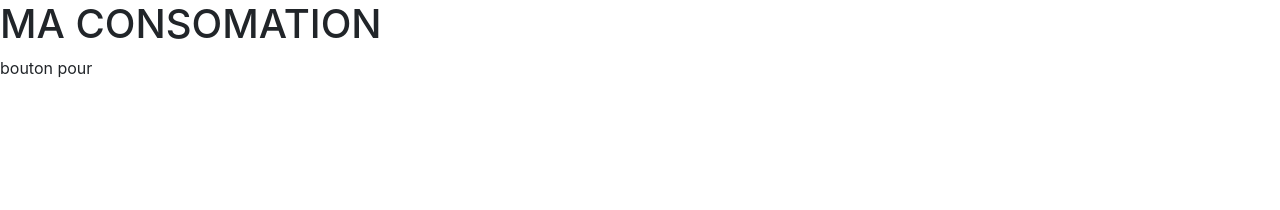
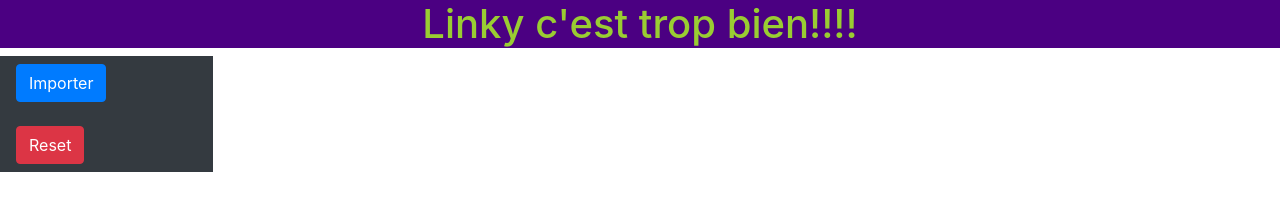
Before and after one commit to CazabetLyon1/Linky2018Autumn, a plain HTML site: page index.html in a window 1280 px wide. Drawn offline with nearby package versions, Linux system fonts and the light colour scheme.

Commit message:
MAJ Html et css

```diff
--- /dev/null
+++ b/format.css
@@ -0,0 +1,10 @@
+.bg-header{
+	background-color:#4b0082;
+	color:#9acd32;
+	text-align: center;
+	padding-bottom: 0px;
+}
+
+.navbar{
+	padding-top: 0px;
+}
--- a/index.html
+++ b/index.html
@@ -1,27 +1,45 @@
-<!DOCTYPE html>
-<html lang="fr">
+<!doctype html>
+<html lang="en">
 <head>
   <!-- Required meta tags -->
   <meta charset="utf-8">
   <meta name="viewport" content="width=device-width, initial-scale=1, shrink-to-fit=no">
 
+    <!-- Custom CSS -->
+  <link rel="stylesheet" href="./format.css">
+
   <!-- Bootstrap CSS -->
   <link rel="stylesheet" href="https://stackpath.bootstrapcdn.com/bootstrap/4.1.3/css/bootstrap.min.css" integrity="sha384-MCw98/SFnGE8fJT3GXwEOngsV7Zt27NXFoaoApmYm81iuXoPkFOJwJ8ERdknLPMO" crossorigin="anonymous">
+
+  <!-- Icon CSS -->
+  <link rel="stylesheet" href="https://cdnjs.cloudflare.com/ajax/libs/font-awesome/4.7.0/css/font-awesome.min.css">
+
   <script src="https://code.jquery.com/jquery-3.3.1.slim.min.js" integrity="sha384-q8i/X+965DzO0rT7abK41JStQIAqVgRVzpbzo5smXKp4YfRvH+8abtTE1Pi6jizo" crossorigin="anonymous"></script>
   <script src="https://cdnjs.cloudflare.com/ajax/libs/popper.js/1.14.3/umd/popper.min.js" integrity="sha384-ZMP7rVo3mIykV+2+9J3UJ46jBk0WLaUAdn689aCwoqbBJiSnjAK/l8WvCWPIPm49" crossorigin="anonymous"></script>
   <script src="https://stackpath.bootstrapcdn.com/bootstrap/4.1.3/js/bootstrap.min.js" integrity="sha384-ChfqqxuZUCnJSK3+MXmPNIyE6ZbWh2IMqE241rYiqJxyMiZ6OW/JmZQ5stwEULTy" crossorigin="anonymous"></script>
-        <title>Linky</title>
-
+<title>Linky c'est trop bien!!!!</title>
 </head>
 <body>
-        <script>
-        $.getJSON("data.json", function(json) {
-            console.log(json); // this will show the info it in firebug console
-        });
-        </script>
+  <div class=".container-fluid">
+    <div class="bg-header">
+    <h1>Linky c'est trop bien!!!!</h1>
+</div>
+
+    <nav class="navbar bg-dark col-sm-2" id="accordion">
+
+      <!-- Links -->
+      <ul class="navbar-nav">
+        <li class="nav-item">
+            <button type="button" class="btn btn-primary">Importer</button>
+        </li>
+        <li class="nav-item">
+            <br/>
+          <button type="button" class="btn btn-danger">Reset</button>
+        </li>
+      </ul>
+    </nav>
+  </div>
 
 
-	<h1>MA CONSOMATION </h1>
-	<p>bouton pour </p>
 </body>
 </html>
```
Also changed, not shown: MorceauDeCode.html (+25 -0 lines). Lines whose indentation alone changed are shown as unchanged.
